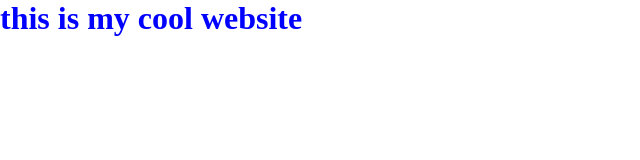
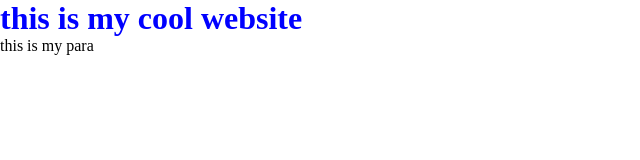
Before and after one commit to mhs808545/demo-app, a plain HTML site: page index.html in a window 1280 px wide. Shown: the whole page, without its empty margins (0-640 px from the left). Drawn offline with Linux system fonts and the light colour scheme.

Commit message:
para added

```diff
--- a/index.html
+++ b/index.html
@@ -8,6 +8,7 @@
 </head>
 <body>
     <h1>this is my cool website</h1>
+    <p>this is my para</p>
     <script src="./index.js"></script>
 </body>
 </html>
```
